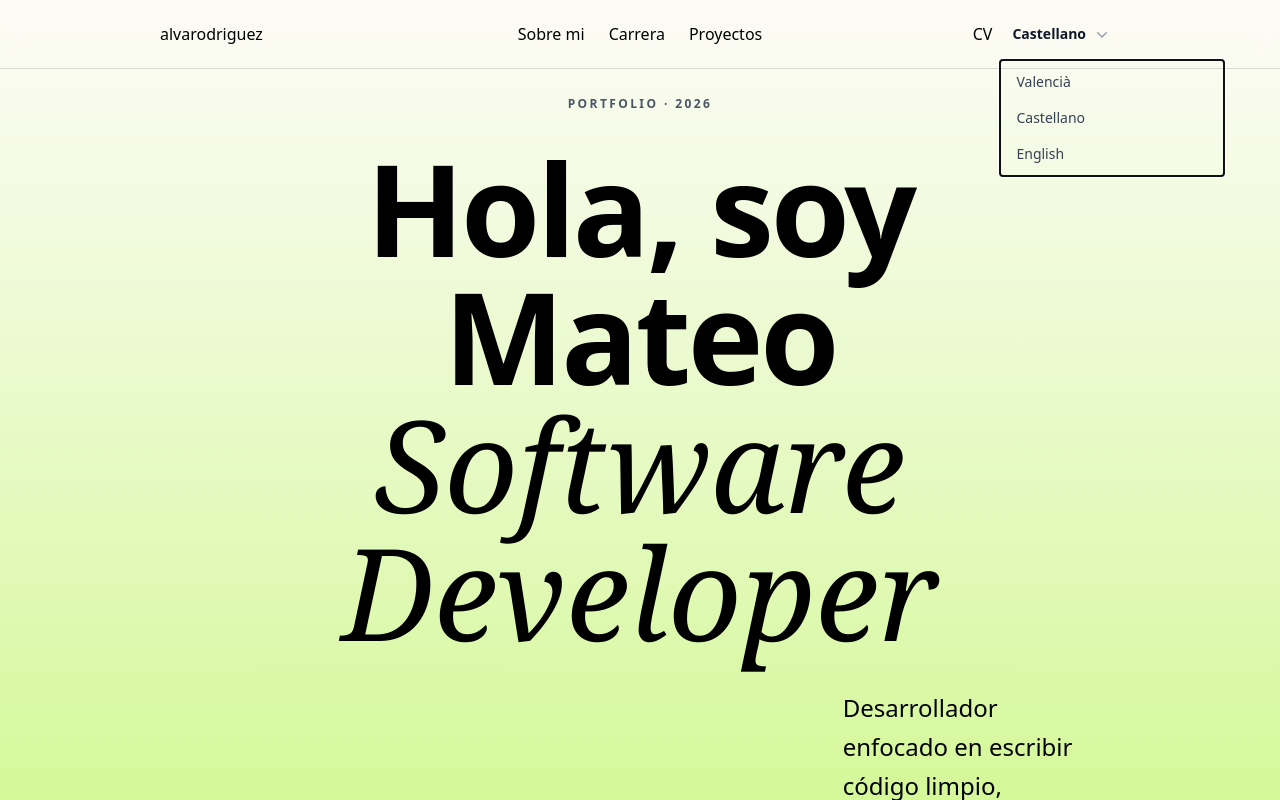
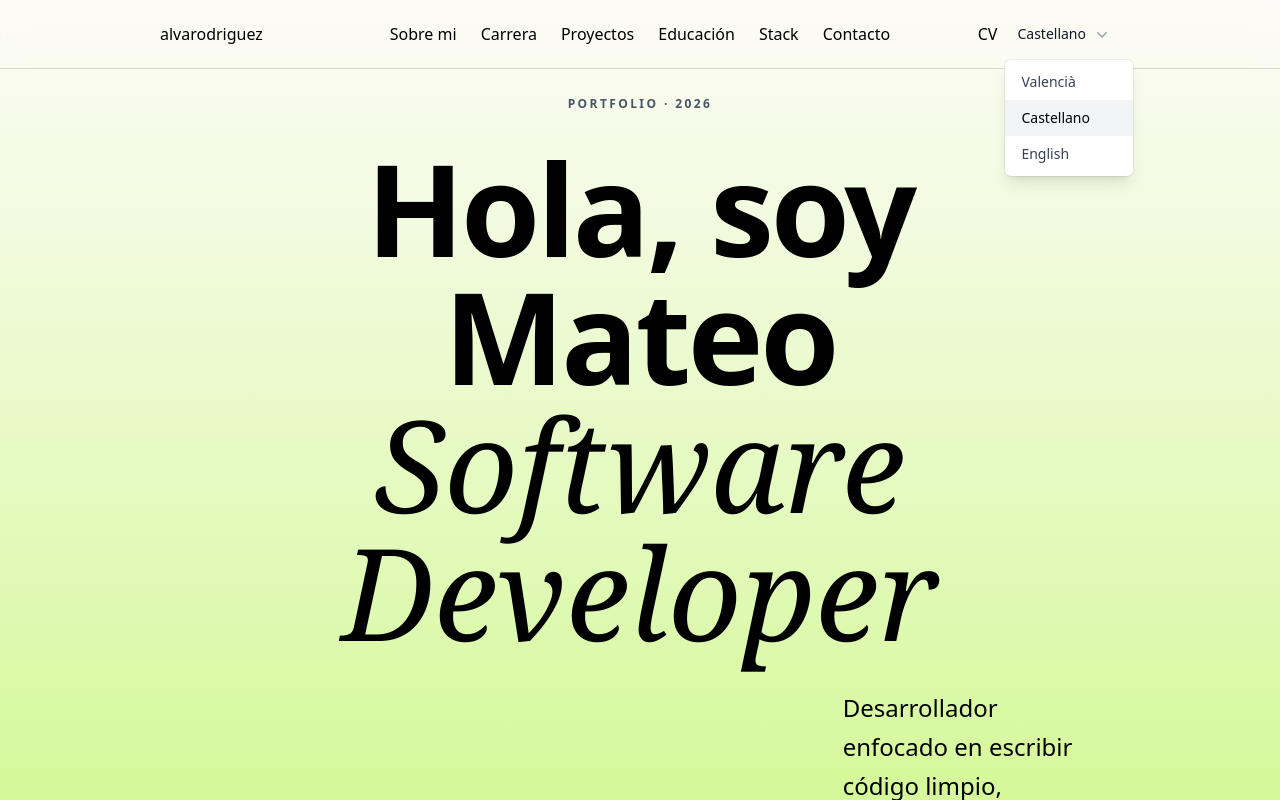
Before and after one commit to AlvaRodriguezSaborit/alvarodriguezsaborit-portfolio, a React (Vite) app: page / in a window 1280 px wide. Both pictures are taken after a click on the button "Castellano". Shown: the top 800 px of the page. Built offline with nearby package versions, Linux system fonts and the light colour scheme.

Commit message:
feat: updated topbar

```diff
--- a/src/App.tsx
+++ b/src/App.tsx
@@ -12,13 +12,15 @@ function App() {
   return (
     <div className="min-h-screen flex flex-col">
       <TopBar />
-      <Hero />
+      <div id="aboutMe">
+        <Hero />
+      </div>
       <div className="max-w-[75%] w-full mx-auto flex flex-col divide-y divide-gray-300 border-t border-gray-300 *:pb-36 *:pt-6">
-        <Carrer />
-        <Projects />
-        <Education />
-        <Stack />
-        <Contact />
+        <div id="career"><Carrer /></div>
+        <div id="projects"><Projects /></div>
+        <div id="education"><Education /></div>
+        <div id="stack"><Stack /></div>
+        <div id="contact"><Contact /></div>
       </div>
     </div>
   );
--- a/src/components/TopBar/LanguajeSelector.tsx
+++ b/src/components/TopBar/LanguajeSelector.tsx
@@ -1,30 +1,64 @@
-import { Menu, MenuButton, MenuItems } from "@headlessui/react";
+import { useState, useRef, useEffect } from "react";
 import { ChevronDownIcon } from "@heroicons/react/20/solid";
 import i18n from "../../i18n";
-import LanguageItem from "./LanguageItem";
 import { languageNames } from "./languagesData";
+import { motion, AnimatePresence } from "motion/react";
 
 export default function LanguajeSelector() {
+  const [isOpen, setIsOpen] = useState(false);
+  const ref = useRef<HTMLDivElement>(null);
+
+  useEffect(() => {
+    function handleClickOutside(event: MouseEvent) {
+      if (ref.current && !ref.current.contains(event.target as Node)) {
+        setIsOpen(false);
+      }
+    }
+    document.addEventListener("mousedown", handleClickOutside);
+    return () => document.removeEventListener("mousedown", handleClickOutside);
+  }, []);
+
   return (
-    <Menu as="div" className="relative inline-block">
-      <MenuButton className="inline-flex w-full justify-center gap-x-1.5 px-3 py-2 text-sm font-semibold text-gray-900 ">
-        {languageNames[i18n.language]}
+    <div className="relative inline-block text-left" ref={ref}>
+      <button
+        onClick={() => setIsOpen(!isOpen)}
+        className="inline-flex w-full justify-center gap-x-1.5 px-3 py-2 text-sm text-gray-900 focus:outline-none cursor-pointer"
+      >
+        {languageNames[i18n.language as keyof typeof languageNames]}
         <ChevronDownIcon
+          className="-mr-1 size-5 text-gray-400"
           aria-hidden="true"
-          className="-mr-1 size-5 text-gray-400"
         />
-      </MenuButton>
+      </button>
 
-      <MenuItems
-        transition
-        className="absolute left-0 z-10 mt-2 w-56 origin-top-right  transition data-closed:scale-95 data-closed:transform data-closed:opacity-0 data-enter:duration-100 data-enter:ease-out data-leave:duration-75 data-leave:ease-in"
-      >
-        <div className="py-1">
-          <LanguageItem lang="va" />
-          <LanguageItem lang="es" />
-          <LanguageItem lang="en" />
-        </div>
-      </MenuItems>
-    </Menu>
+      <AnimatePresence>
+        {isOpen && (
+          <motion.div
+            initial={{ opacity: 0, scale: 0.95 }}
+            animate={{ opacity: 1, scale: 1 }}
+            exit={{ opacity: 0, scale: 0.95 }}
+            transition={{ duration: 0.1 }}
+            className="absolute left-0 z-10 mt-2 w-32 origin-top-right rounded-md bg-white shadow-lg ring-1 ring-black/5 focus:outline-none py-1"
+          >
+            {Object.entries(languageNames).map(([code, name]) => (
+              <button
+                key={code}
+                onClick={() => {
+                  i18n.changeLanguage(code);
+                  setIsOpen(false);
+                }}
+                className={`block w-full text-left px-4 py-2 text-sm focus:outline-none cursor-pointer ${
+                  i18n.language === code
+                    ? "bg-gray-100 font-medium text-black"
+                    : "text-gray-700 hover:bg-gray-50"
+                }`}
+              >
+                {name}
+              </button>
+            ))}
+          </motion.div>
+        )}
+      </AnimatePresence>
+    </div>
   );
 }
--- a/src/components/TopBar/TopBar.tsx
+++ b/src/components/TopBar/TopBar.tsx
@@ -4,11 +4,8 @@ import i18n from "../../i18n";
 
 export default function TopBar() {
   const { t } = useTranslation();
-  const textLink = " hover:text-[#55810a] cursor-pointer transition-colors";
-  const hrefCv =
-    i18n.language !== "en"
-      ? "../../../public/cv.pdf"
-      : "../../../public/cv-english.pdf";
+  const textLink = " hover:text-gray-500 cursor-pointer transition-colors";
+  const hrefCv = i18n.language !== "en" ? "/cv.pdf" : "/cv-english.pdf";
 
   return (
     <div className="justify-center items-center backdrop-blur-md top-0 z-50 fixed w-full">
@@ -19,9 +16,24 @@ export default function TopBar() {
           </div>
 
           <div className="flex flex-row justify-center items-center gap-6">
-            <span className={textLink}>{t("topBar.links.aboutMe")}</span>
-            <span className={textLink}>{t("topBar.links.career")}</span>
-            <span className={textLink}>{t("topBar.links.projects")}</span>
+            <a href="#aboutMe" className={textLink}>
+              {t("topBar.links.aboutMe")}
+            </a>
+            <a href="#career" className={textLink}>
+              {t("topBar.links.career")}
+            </a>
+            <a href="#projects" className={textLink}>
+              {t("topBar.links.projects")}
+            </a>
+            <a href="#education" className={textLink}>
+              {t("topBar.links.education")}
+            </a>
+            <a href="#stack" className={textLink}>
+              {t("topBar.links.stack")}
+            </a>
+            <a href="#contact" className={textLink}>
+              {t("topBar.links.contact")}
+            </a>
           </div>
 
           <div className="flex flex-1 justify-end items-center gap-2">
--- a/src/i18n/en.json
+++ b/src/i18n/en.json
@@ -3,7 +3,10 @@
     "links": {
       "aboutMe": "About me",
       "career": "Carrer",
-      "projects": "Projects"
+      "projects": "Projects",
+      "education": "Education",
+      "stack": "Stack",
+      "contact": "Contact"
     },
     "cv": "CV"
   }
--- a/src/i18n/es.json
+++ b/src/i18n/es.json
@@ -3,7 +3,10 @@
     "links": {
       "aboutMe": "Sobre mi",
       "career": "Carrera",
-      "projects": "Proyectos"
+      "projects": "Proyectos",
+      "education": "Educación",
+      "stack": "Stack",
+      "contact": "Contacto"
     },
     "cv": "CV"
   }
--- a/src/i18n/va.json
+++ b/src/i18n/va.json
@@ -3,7 +3,10 @@
     "links": {
       "aboutMe": "Sobre mi",
       "career": "Carrera",
-      "projects": "Projectes"
+      "projects": "Projectes",
+      "education": "Educació",
+      "stack": "Stack",
+      "contact": "Contacte"
     },
     "cv": "CV"
   }
```
